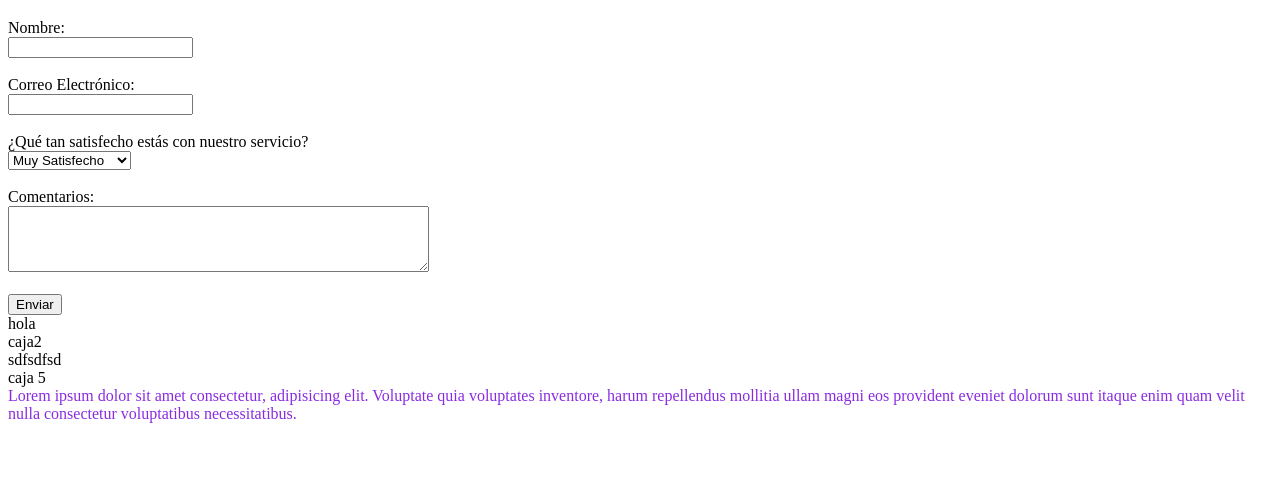
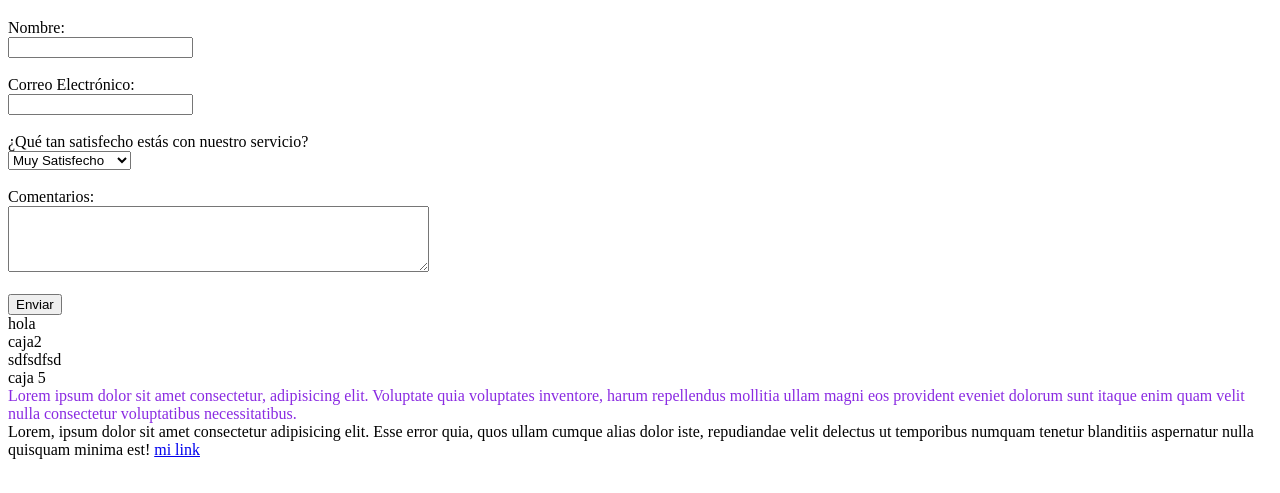
Before and after one commit to projects-univercity-local/demo-repo, a plain HTML site: page index.html in a window 1280 px wide. Shown: the part 61-554 px from the top of the page. Drawn offline with Linux system fonts and the light colour scheme.

Commit message:
Mi 3 commit

```diff
--- a/index.html
+++ b/index.html
@@ -36,5 +36,12 @@
     <article style="color: blueviolet;">
         Lorem ipsum dolor sit amet consectetur, adipisicing elit. Voluptate quia voluptates inventore, harum repellendus mollitia ullam magni eos provident eveniet dolorum sunt itaque enim quam velit nulla consectetur voluptatibus necessitatibus.
     </article>
-    </body>
+    <section>
+        Lorem, ipsum dolor sit amet consectetur adipisicing elit. Esse error quia, quos ullam cumque alias dolor iste, repudiandae velit delectus ut temporibus numquam tenetur blanditiis aspernatur nulla quisquam minima est!
+
+
+        <a href="#" target="_blank">mi link</a>
+    </section>
+
+</body>
 </html>
```
